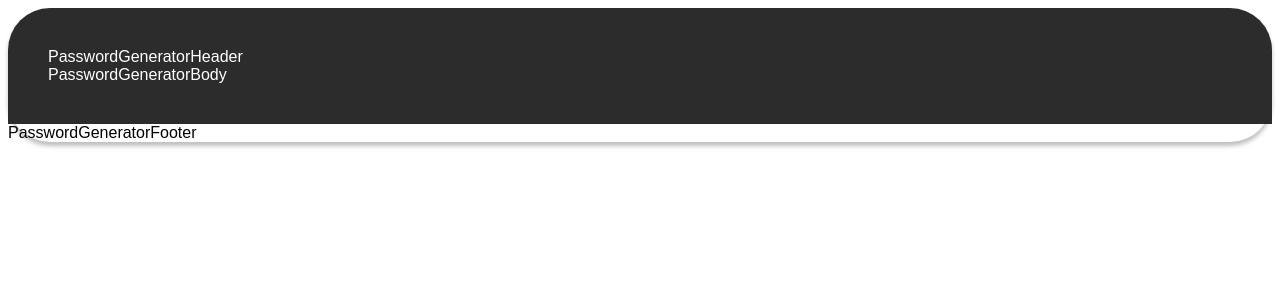
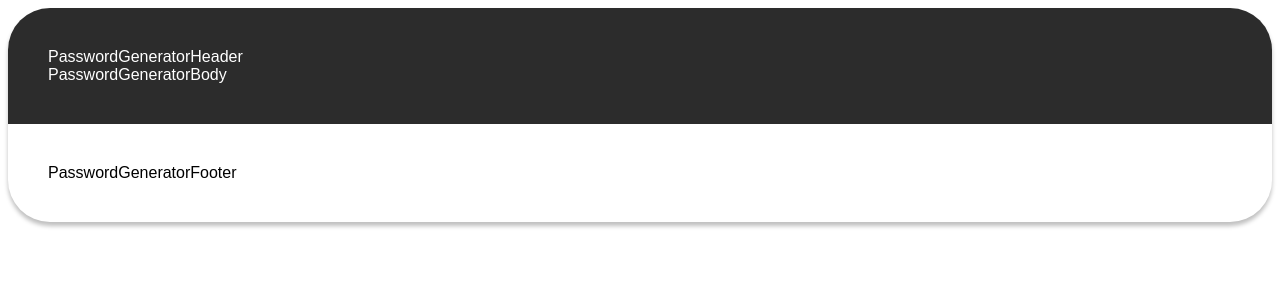
Before and after one commit to fran1014/passwordgenerator-react, a React (Create React App) app: page / in a window 1280 px wide. Shown: the top 300 px of the page. Built offline with nearby package versions, Linux system fonts and the light colour scheme.

Commit message:
styling module padding

```diff
--- a/src/components/PasswordGeneratorFooter/PasswordGeneratorFooter.jsx
+++ b/src/components/PasswordGeneratorFooter/PasswordGeneratorFooter.jsx
@@ -1,5 +1,5 @@
 import s from './style.module.css'
 
 export function PasswordGeneratorFooter () {
-    return <div>PasswordGeneratorFooter</div>
+    return <div className={s.root}>PasswordGeneratorFooter</div>
 }
--- a/src/components/PasswordGeneratorFooter/style.module.css
+++ b/src/components/PasswordGeneratorFooter/style.module.css
@@ -0,0 +1,3 @@
+.root {
+    padding: 40px;
+}
```
